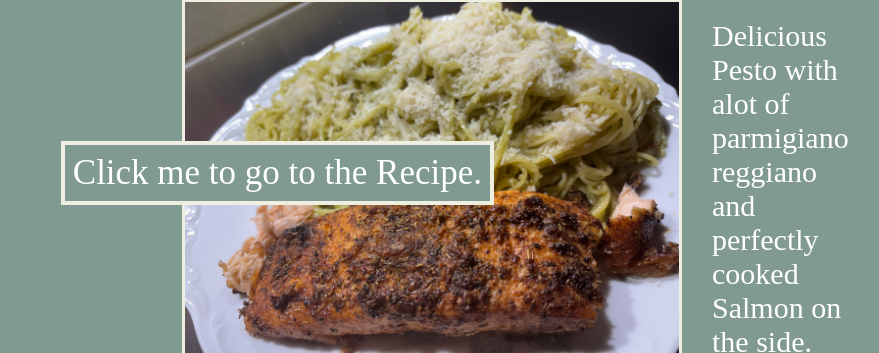
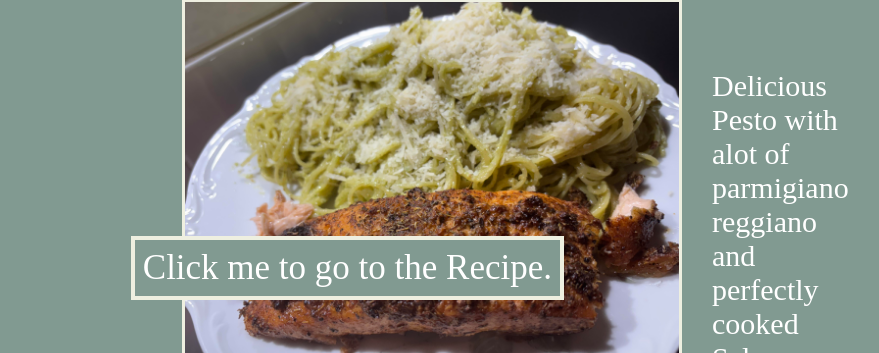
Before and after one commit to Alpo007/odin-recipes, a plain HTML site: page index.html in a window 1280 px wide. Shown: the part 214-567 px from the top of the page, without its empty margins (226-1105 px from the left). Drawn offline with Linux system fonts and the light colour scheme.

Commit message:
Make it look better

```diff
--- a/homepage.css
+++ b/homepage.css
@@ -52,8 +52,8 @@
 
 .button {
     position: absolute;
-    top: 355px;
-    right: 160px;
+    top: 450px;
+    right: 90px;
     color: white;
     border: solid 4px #EEEFE0;
     font-size: 16px;
@@ -73,6 +73,7 @@
     position: absolute;
     margin: 30px;
     margin-right: 410px;
+    margin-top: 80px;
     font-size: 30px;
     color: white;
 }
```
